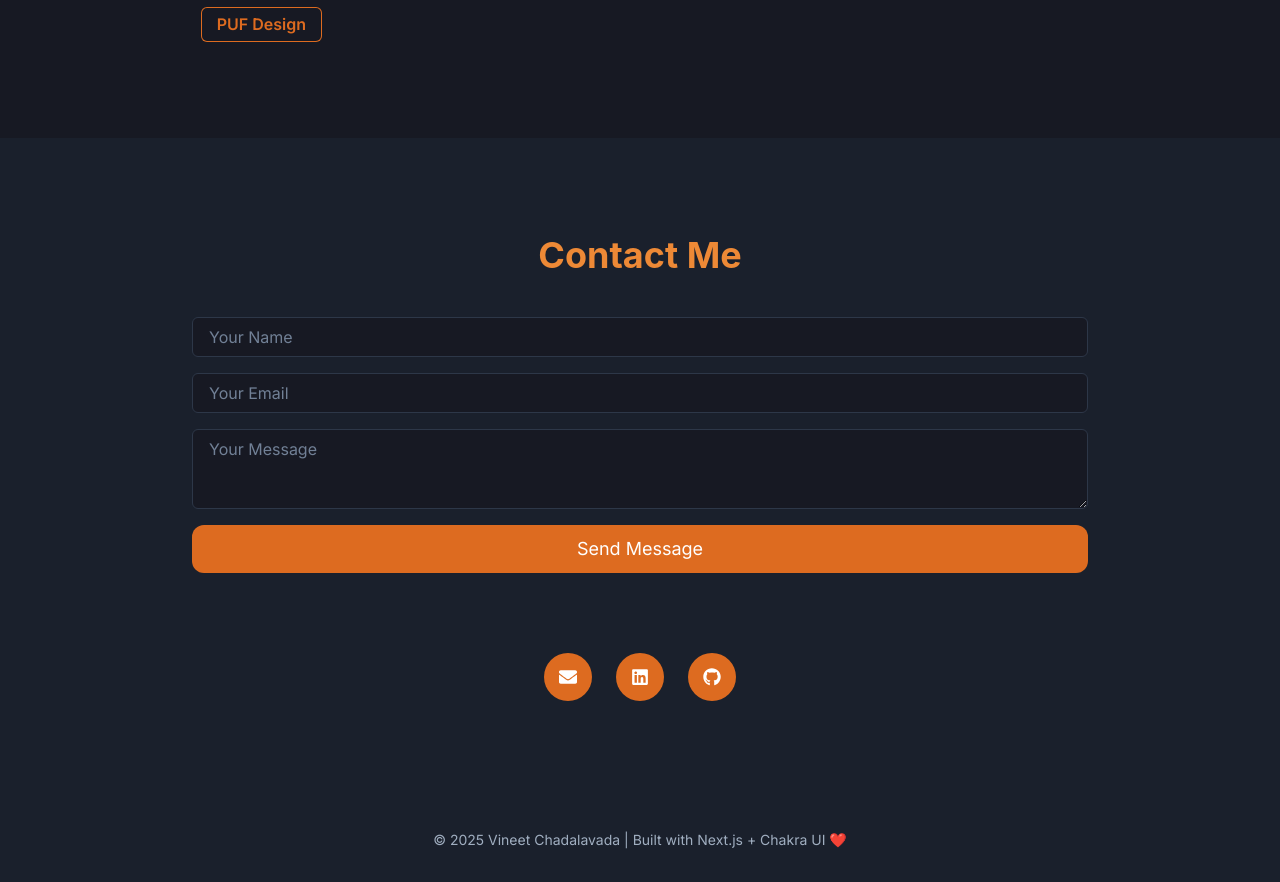
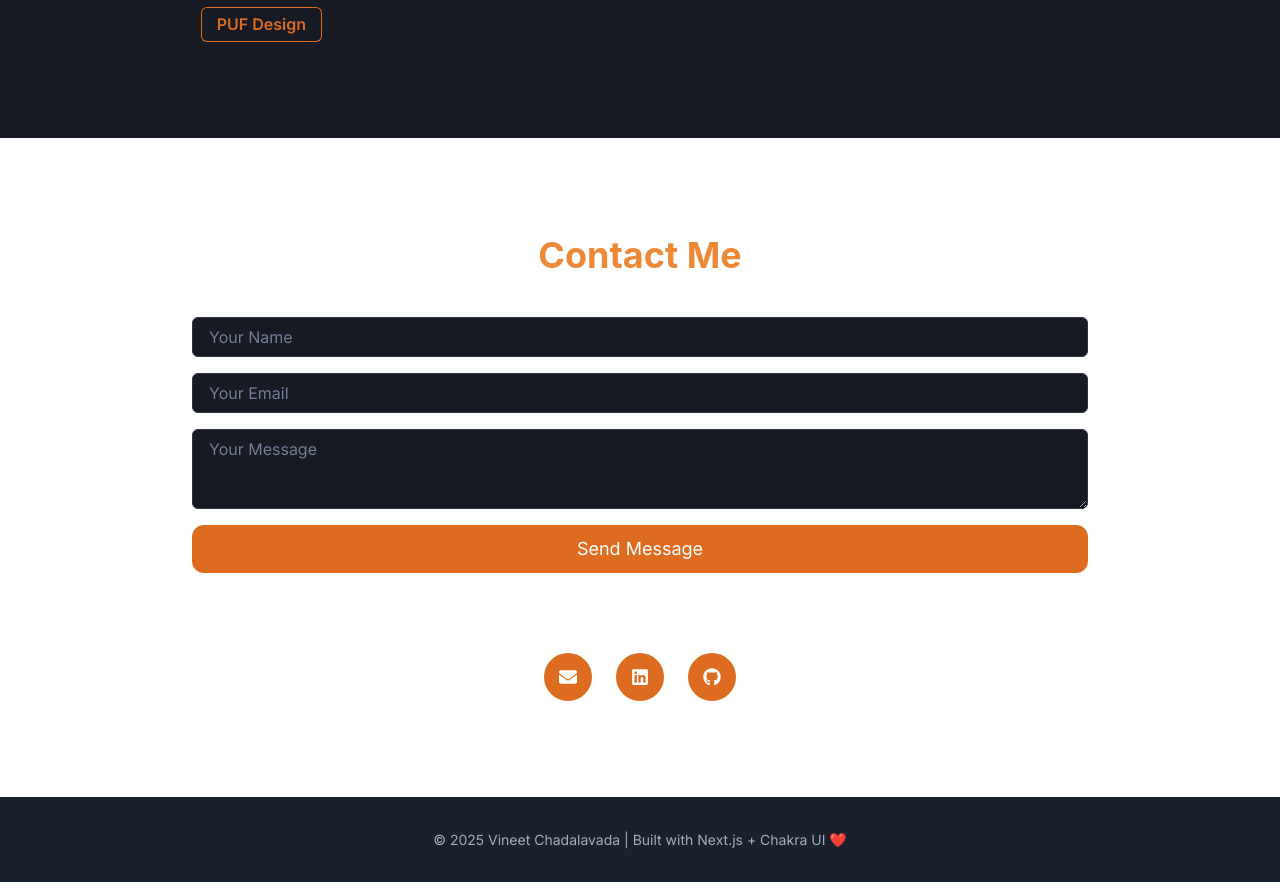
Before and after one commit to VineetChadalavada/vineet-portfolio, a Next.js app: page / in a window 1280 px wide. Shown: the part 2300-3182 px from the top of the page. Built offline with nearby package versions, Linux system fonts and the light colour scheme.

Commit message:
Update Contact.tsx

```diff
--- a/components/Contact.tsx
+++ b/components/Contact.tsx
@@ -30,7 +30,7 @@ export default function Contact() {
   };
 
   return (
-    <Box id="contact" py={24} px={6} bg="gray.800" color="gray.100">
+    <Box id="contact" py={24} px={6} bg="white" color="gray.800">
       <VStack spacing={10} maxW="4xl" mx="auto" align="center">
         <Heading size="xl" color="orange.400">
           Contact Me
```
